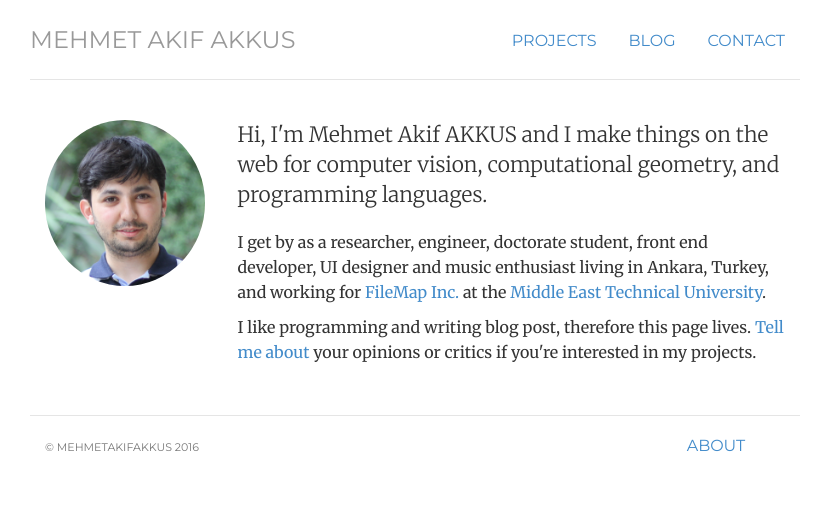
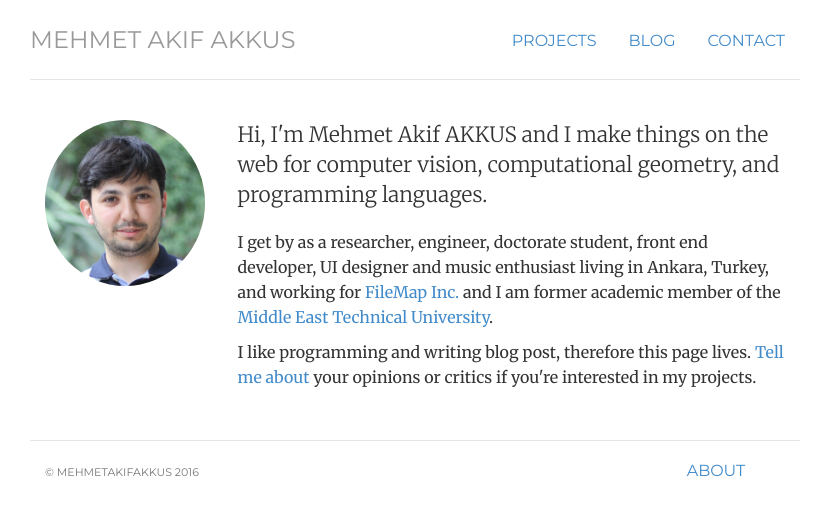
Before and after one commit to mehmetakifakkus/mehmetakifakkus.github.io, a Jekyll site: the page built from index.html, in a window 1280 px wide. Shown: the top 516 px of the page, without its empty margins (225-1040 px from the left). Built offline with Jekyll 4.4.1, drawn with Linux system fonts in a browser that asks for light colours.

Commit message:
Update index.html

```diff
--- a/index.html
+++ b/index.html
@@ -12,8 +12,8 @@ title: Mehmet Akif AKKUS's Github Pages
 	<p class="lead">Hi, I'm <span itemprop="name">Mehmet Akif AKKUS</span> and I make things on the
 		web for computer vision, computational geometry, and programming languages.</p>
 	<p>I get by as a researcher, engineer, doctorate student, front end developer, UI designer and music enthusiast living in Ankara, Turkey,
-	and working for <a href="https://filemap.net"> FileMap Inc.</a> at
-	<span itemprop="affiliation">the <a href="http://metu.edu.tr/">Middle East Technical University</a></span>.</p>
+	and working for <a href="https://filemap.net"> FileMap Inc.</a> and I am former academic member of
+	<span itemprop="affiliation"> the <a href="http://metu.edu.tr/">Middle East Technical University</a></span>.</p>
 
 	<p>I like programming and writing blog post, therefore this page lives.
 	<a href="contact">Tell me about</a> your opinions or critics if you're interested in my projects.</p>
```
